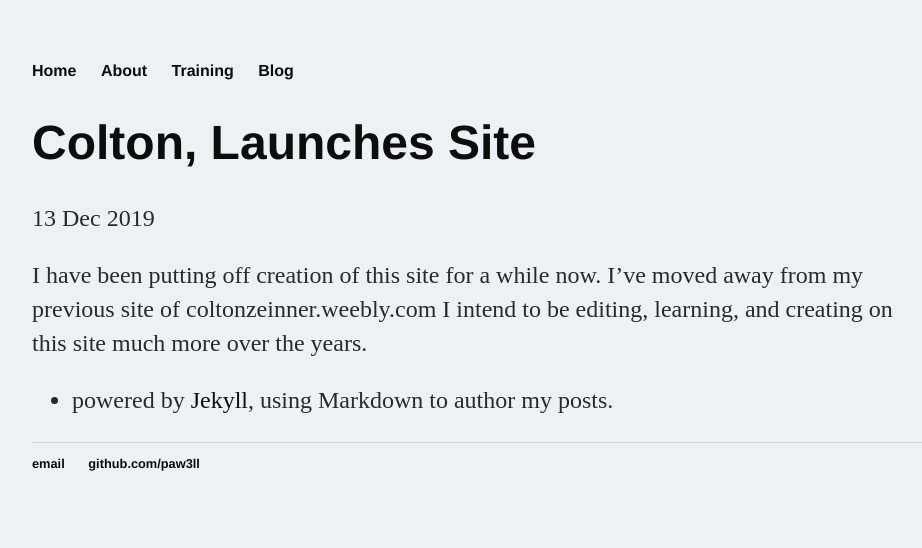
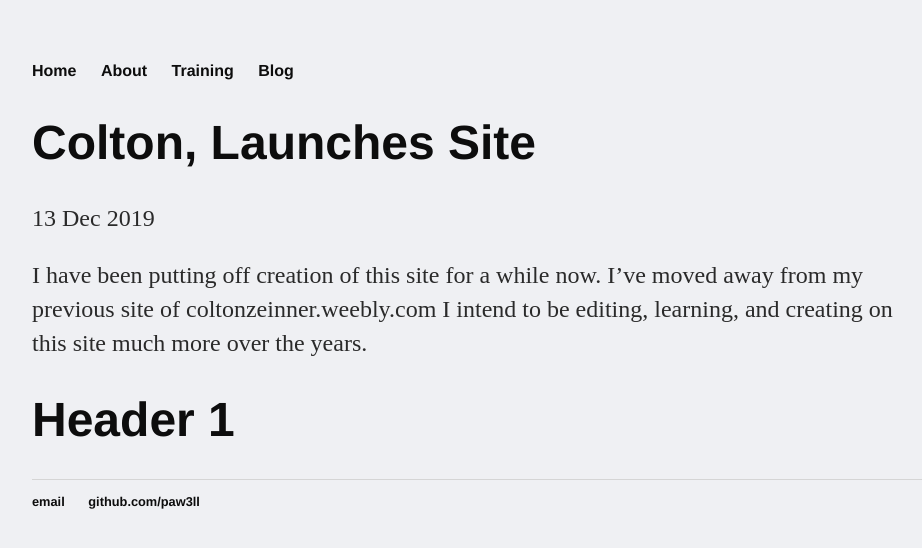
Before and after one commit to paw3ll/paw3ll.github.io, a Jekyll site: the page built from _posts/2019-12-13-colton-site-launched.md, in a window 1280 px wide. Shown: the top 548 px of the page, without its empty margins (160-1082 px from the left). Built offline with Jekyll 4.4.1, drawn with Linux system fonts in a browser that asks for light colours.

Commit message:
Update 2019-12-13-colton-site-launched.md

```diff
--- a/_posts/2019-12-13-colton-site-launched.md
+++ b/_posts/2019-12-13-colton-site-launched.md
@@ -7,8 +7,6 @@ date: 2019-12-13
 I have been putting off creation of this site for a while now. I've moved away from my previous site of coltonzeinner.weebly.com
 I intend to be editing, learning, and creating on this site much more over the years.
 
-
-
-
-- powered by [Jekyll](http://jekyllrb.com),
-using Markdown to author my posts.
+<body>
+  <h1>Header 1</h1>
+</body>
```
